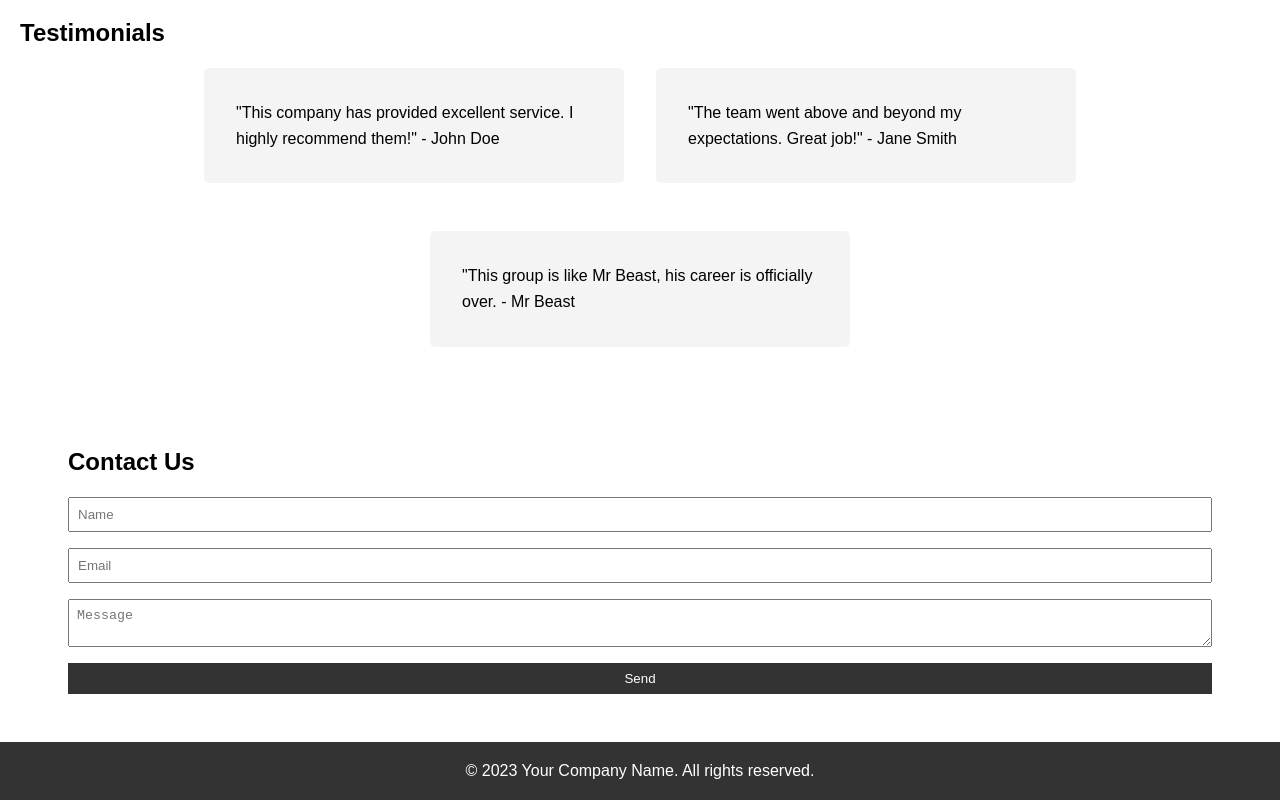
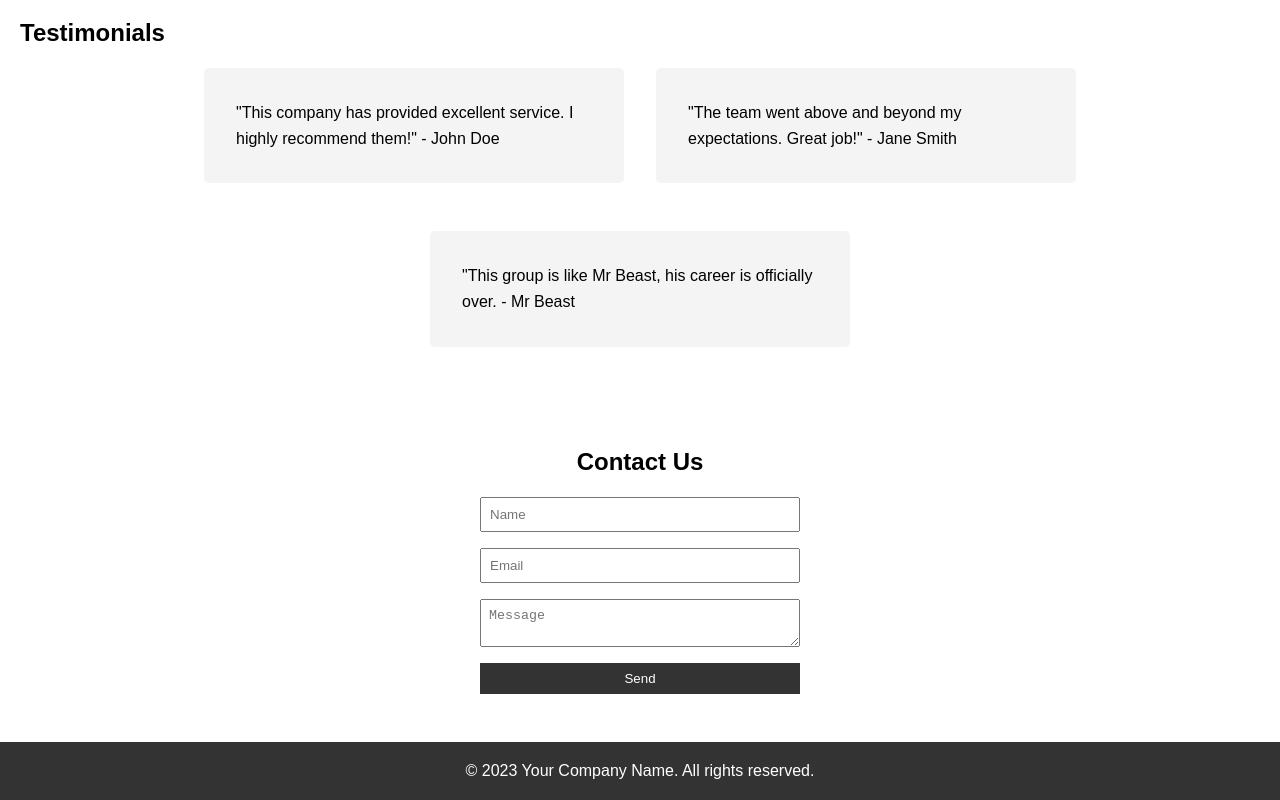
Before and after one commit to CodeLamp168/Business-Single-Page, a plain HTML site: page index.html in a window 1280 px wide. Shown: the part 1719-2519 px from the top of the page. Drawn offline with Linux system fonts and the light colour scheme.

Commit message:
contact list section

```diff
--- a/style.css
+++ b/style.css
@@ -171,12 +171,16 @@ h1, h2 {
 }
 
 .contact-container {
-    /* Add specific styles for the contact container */
+    display:flex;
+    align-items: center;
+    flex-direction: column;
+    justify-content: center;
 }
 
 .contact-form {
     display: flex;
     flex-direction: column;
+    width:320px;
 }
 
 .contact-form input,
```
